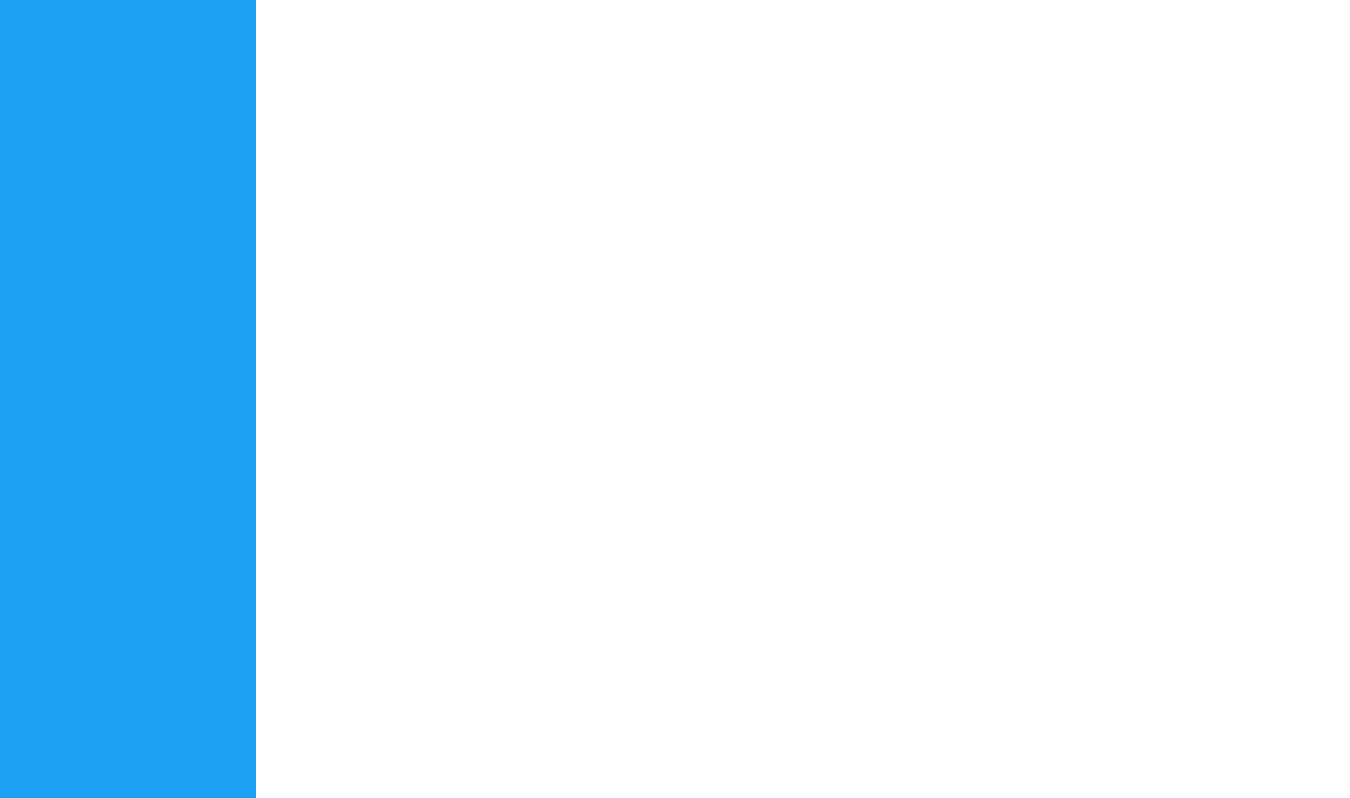
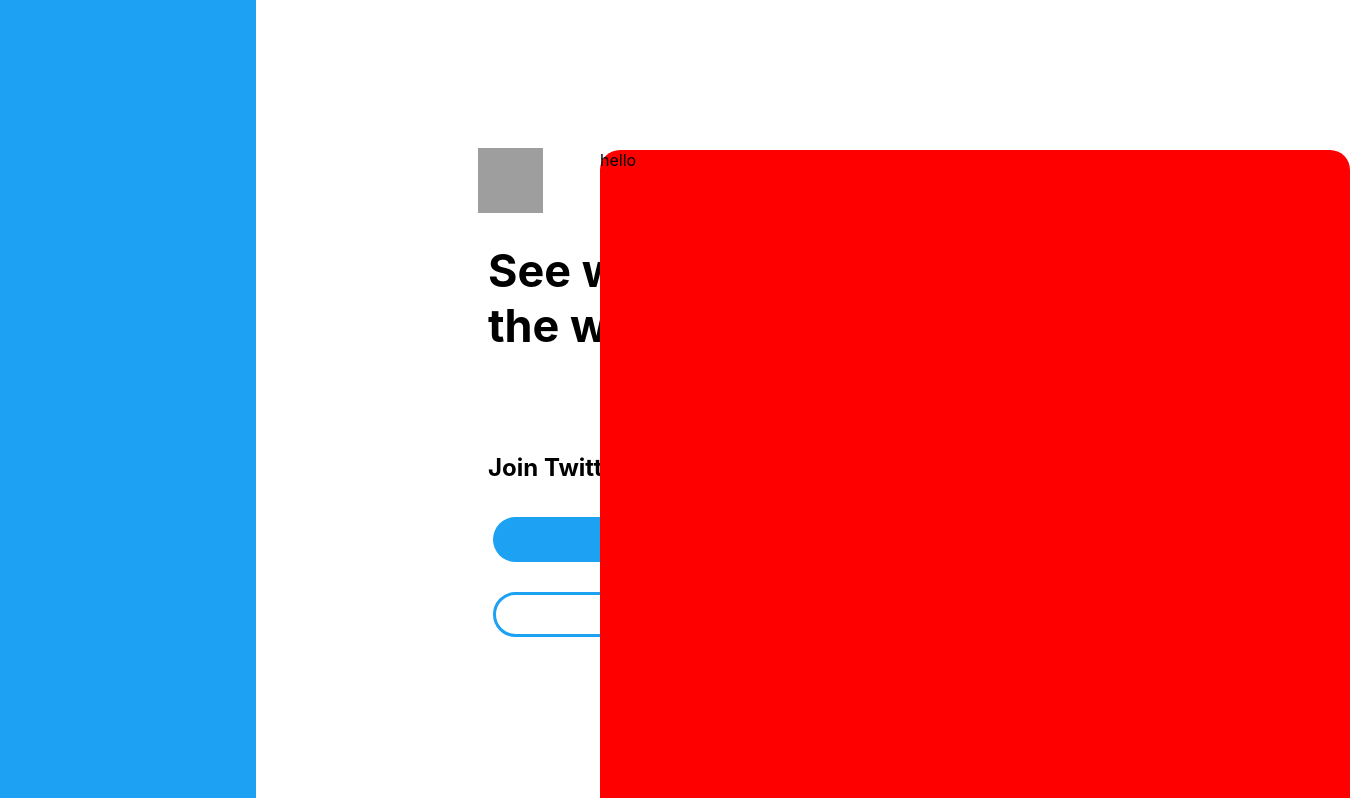
Before and after one commit to RichardChiqui/twitterClone, a React (Create React App) app: page / in a window 1280 px wide. Shown: the top 798 px of the page, 1350 px wide, since content can reach past the window. Built offline with nearby package versions, Linux system fonts and the light colour scheme; grey boxes are pictures that could not be loaded.

Commit message:
finsihed login page, begun work on creating account process.

```diff
--- /dev/null
+++ b/src/CreateAcctPt1.js
@@ -0,0 +1,13 @@
+import React from "react"
+
+export default function CreatAcctpt1(props){
+
+
+    return(
+<div className="create-acct-section" style={props.style}>
+    hello
+    </div>
+
+
+    )
+}
--- a/src/LoginPage.js
+++ b/src/LoginPage.js
@@ -1,19 +1,53 @@
 import React from "react"
-import {BrowserRouter, Switch, Route} from 'react-router-dom';
+
+
+import CreatAcctpt1 from "./CreateAcctPt1";
+
 
 export default function LoginPage(){
-    return(<div className="login">
-        <div className="blue-divider">
+
+    const [show, setShow] = React.useState(false)
+
+    const styles= {display: show? "none":"Block"}
+    const blurStyle = {filter: show? "blur(2px)":"blur(0px)"}
+
+    function createAccount(){
+        setShow(!show)
+    }
+    console.log(styles)
+    return(
+
+        <div className="login" >
+                <div className="blue-divider" style={blurStyle}>
+                </div>
+
+
+<CreatAcctpt1 style={styles}/>
+        <div className="login-info" style={blurStyle}>
+
+        <div className="login-container">
+        <img src="https://img.icons8.com/color/48/000000/twitter--v1.png"  />
+
+            <h1>See what's happening in the world right now</h1>
+            <h2>Join Twitter Today.</h2>
+
+            <div className="login-btns">
+
+                <button type="button" onClick={createAccount} className="signup-btn" > Sign up</button>
+
+                <button type="button" className="login-btn"> Log in </button>
+            </div>
         </div>
-
-        <div className="login-info">
-        <button type="button" className="enter-btn"> Sign up</button>
-        <button type="button" className="enter-btn"> Log in </button>
-
-        </div>
+            </div>
 
 
 
-    </div>
+
+
+
+
+            </div>
+
+
     )
 }
--- a/src/index.css
+++ b/src/index.css
@@ -128,17 +128,111 @@ body {
   background-color: #1DA1F2;
   width: 20%;
 }
-.enter-btn{
-  width:60px;
-  height: 30px;
-  border-radius: 20px;
+.login-btn{
+  background-color:white;
+  border: 3px solid #1DA1F2;
+  width:550px;
+  height: 45px;
+  border-radius: 25px;
+  margin: 15px;
+  color: #1DA1F2;
+  font-size: 18px;
+  font-weight: bold;
+  cursor: pointer;
 
 }
 
+.signup-btn{
+  background-color:#1DA1F2;
+  border-style:none;
+  width:550px;
+  height: 45px;
+  border-radius: 25px;
+  margin: 15px;
+  color:white;
+  font-size: 18px;
+  font-weight: bold;
+  cursor: pointer;
+}
+
 .login-info{
-  background-color: rebeccapurple;
-  width: 100px;
-  height: 100px;
+  width: 80%;
+  height: 100vh;
+  display: flex;
+  align-items: center;
+  justify-content: center;
+
+
+
+
+
+
+
+}
+
+.login-container h2{
+
+  margin-left: 10px;
+  word-wrap: break-word;
+
+}
+.login-container h1{
+  font-size: 45px;
+  width:550px;
+  word-wrap: break-word;
+  margin-left: 10px;
+  margin-bottom: 80px;
+
+
+
+
+
+
+}
+
+.login-container img{
+  width: 65px;
+  height: 65px;
+}
+
+.login-container{
   display: flex;
   flex-direction: column;
+
+  width: fit-content;
+  height: fit-content;
+
 }
+.login-btns{
+  width: fit-content;
+  height: fit-content;
+
+  display: flex;
+  flex-direction: column;
+
+
+}
+
+.login{
+  display: flex;
+  flex-direction: row;
+  position: relative
+}
+
+.create-acct-section{
+  height: 800px;
+  width: 750px;
+  border-radius: 20px;
+
+  position: absolute;
+  background-color: red;
+  z-index: 2;
+
+  margin-top: 150px;
+  margin-left: 600px;
+
+
+
+
+
+}
```
